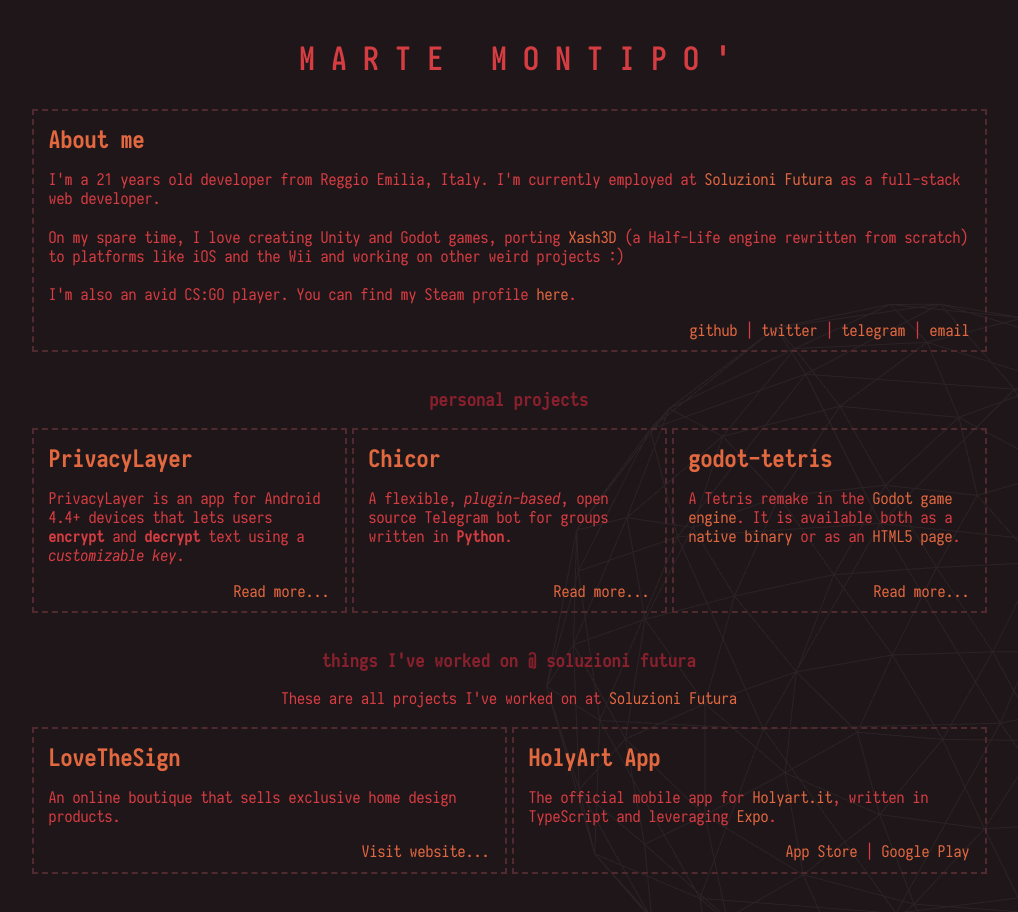
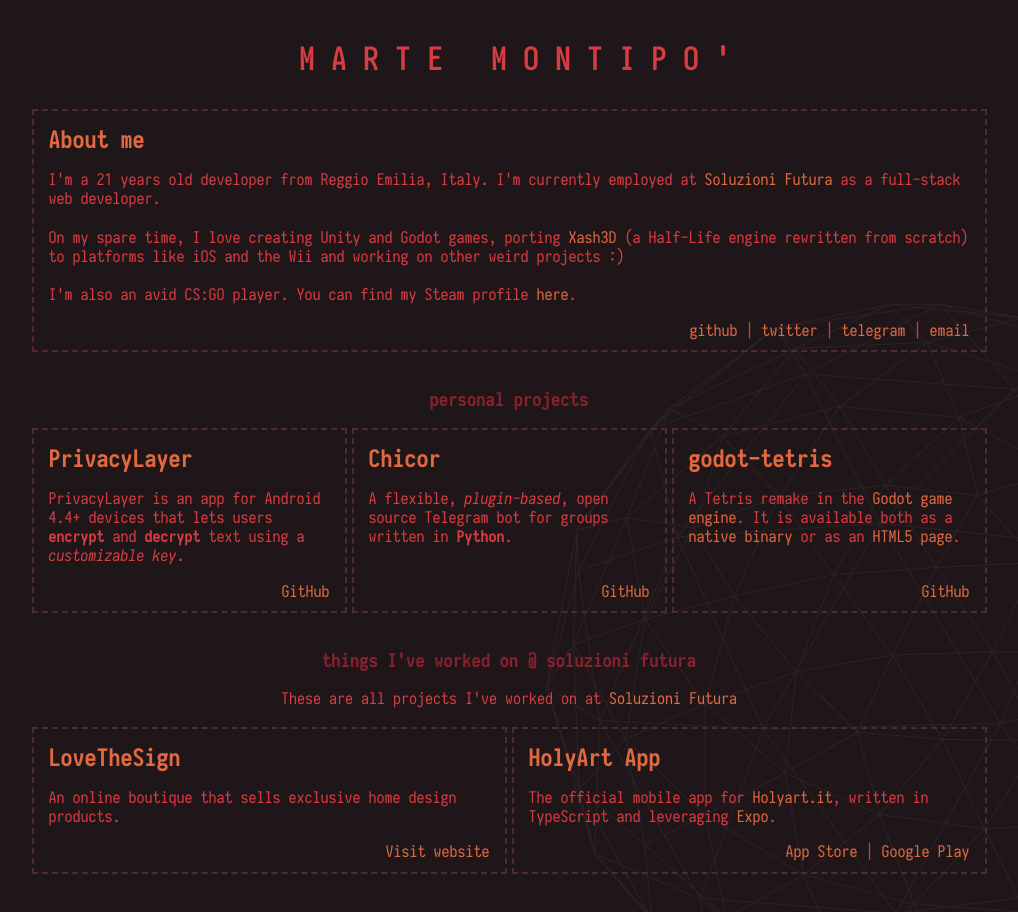
Before and after one commit to Ichicoro/next-martedev, a Next.js app: page / in a window 1280 px wide. Shown: the top 912 px of the page, without its empty margins (131-1149 px from the left). Built offline with nearby package versions, Linux system fonts and the light colour scheme.

Commit message:
Refactor links to be handled in a saner way

```diff
--- a/components/HeaderLinks.tsx
+++ b/components/HeaderLinks.tsx
@@ -1,11 +1,7 @@
 import Link from "../components/Link"
 import React, { FunctionComponent } from "react"
+import { LinkData } from "../types/LinkData"
 
-type LinkData = {
-  text: string
-  link: string
-  internal?: boolean
-}
 type HeaderLinksProps = {
   links: LinkData[]
 }
--- a/components/ProjectBox.tsx
+++ b/components/ProjectBox.tsx
@@ -1,27 +1,33 @@
 import React, { FunctionComponent, ReactNode } from "react"
 import Link from 'next/link'
+import { LinkData } from "../types/LinkData"
 
 export type ProjectBoxProps = {
   title: string
   children: ReactNode
-  link?: string | ReactNode
-  linkText?: string
-  internalLink?: string
+  links?: LinkData[]
 }
 
 const ProjectBox: FunctionComponent<ProjectBoxProps> = ({
   title,
   children,
-  link,
-  linkText = "Read more...",
-  internalLink
+  links
 }: ProjectBoxProps) => {
   return <span className='projects-box'>
     <h2 className='projects-box__title'>{title}</h2>
     <p className='projects-box__text'>
       {children}
     </p>
-    { typeof link === "string" && <>
+    <div className="readmore-a">
+      {links?.map((link, idx, arr) => <>
+        {link.internal
+          ? <Link href={link.link}>{link.text}</Link>
+          : <a href={link.link}>{link.text}</a>
+        }
+        {idx !== arr.length - 1 && <>&nbsp;|&nbsp;</>}
+      </>)}
+    </div>
+    {/* { typeof link === "string" && <>
       <div className='readmore-a'>{
         internalLink
           ? <Link href={link}>{linkText}</Link>
@@ -30,7 +36,7 @@ const ProjectBox: FunctionComponent<ProjectBoxProps> = ({
     </> }
     { typeof link === "object" && <div className="readmore-a">
       {link}
-    </div> }
+    </div> } */}
   </span>
 }
 
--- a/components/ProjectRow.tsx
+++ b/components/ProjectRow.tsx
@@ -22,9 +22,7 @@ const ProjectRow: FunctionComponent<ProjectRowProps> = ({
         return <ProjectBox
           title={box.title}
           key={`project-box-${idx}`}
-          link={box.link}
-          internalLink={box.internalLink}
-          linkText={box.linkText}
+          links={box.links}
         >
           {box.contents}
         </ProjectBox>
--- a/package.json
+++ b/package.json
@@ -10,6 +10,7 @@
   },
   "dependencies": {
     "next": "10.2.3",
+    "next-mdx-remote": "^3.0.8",
     "react": "17.0.2",
     "react-dom": "17.0.2",
     "sass": "^1.34.0",
--- a/pages/index.tsx
+++ b/pages/index.tsx
@@ -27,23 +27,13 @@ export default function Index() {
         <span id="spanbox">
           <h1 className="centralh1">Marte Montipo'</h1>
 
-          {/* <HeaderLinks links={[
-            { text: "github", link: "/", internal: true },
-            { text: "twitter", link: "https://twitter.com/_ichicoro" },
-            { text: "telegram", link: "https://t.me/Ichicoro" },
-            { text: "email", link: "mailto:me@marte.dev" }
-          ]} /> */}
-
           <span id='projects-grid-span'>
-            <ProjectBox title="About me" link={<>
-              <a href="https://github.com/ichicoro">github</a>
-              &nbsp;|&nbsp;
-              <a href="https://twitter.com/_ichicoro">twitter</a>
-              &nbsp;|&nbsp;
-              <a href="https://t.me/Ichicoro">telegram</a>
-              &nbsp;|&nbsp;
-              <a href="mailto:me@marte.dev">email</a>
-            </>}>
+            <ProjectBox title="About me" links={[
+              { link: "https://github.com/ichicoro", text: "github" },
+              { link: "https://twitter.com/_ichicoro", text: "twitter" },
+              { link: "https://t.me/Ichicoro", text: "telegram" },
+              { link: "mailto:me@marte.dev", text: "email" }
+            ]}>
               I'm a <span id="my-age">21</span> years old developer from Reggio Emilia, Italy. I'm currently employed at <Link href="https://soluzionifutura.it">Soluzioni Futura</Link> as a full-stack web developer. <br /><br />
 
               On my spare time, I love creating Unity and Godot games, porting <Link href="https://github.com/FWGS/xash3d-fwgs">Xash3D</Link> (a Half-Life engine rewritten from scratch) to platforms like iOS and the Wii and working on other weird projects :)<br /><br />
@@ -58,21 +48,21 @@ export default function Index() {
           <ProjectRow title="personal projects" data={[
             {
               title: "PrivacyLayer",
-              link: "https://github.com/Ichicoro/privacylayer",
+              links: [{ link: "https://github.com/Ichicoro/privacylayer", text: "GitHub" }],
               contents: <>
                 PrivacyLayer is an app for Android 4.4+ devices that lets users <b>encrypt</b> and <b>decrypt</b> text using a <i>customizable key</i>.
               </>
             },
             {
               title: "Chicor",
-              link: "https://github.com/Ichicoro/Chicor",
+              links: [{ link: "https://github.com/Ichicoro/Chicor", text: "GitHub" }],
               contents: <>
                 A flexible, <i>plugin-based</i>, open source Telegram bot for groups written in <b>Python</b>.
               </>
             },
             {
               title: "godot-tetris",
-              link: "https://github.com/Ichicoro/godot-tetris",
+              links: [{ link: "https://github.com/Ichicoro/godot-tetris", text: "GitHub" }],
               contents: <>
                 A Tetris remake in the <a href="https://godotengine.org">Godot game engine</a>. It is available both as a <a href="https://github.com/Ichicoro/godot-tetris/releases">native binary</a> or as an <a href="https://marte.dev/tetris">HTML5 page</a>.
               </>
@@ -88,19 +78,26 @@ export default function Index() {
             data={[
               {
                 title: "LoveTheSign",
-                link: "https://lovethesign.it",
-                linkText: "Visit website...",
+                links: [{
+                  text: "Visit website",
+                  link: "https://lovethesign.it"
+                }],
                 contents: <>
                   An online boutique that sells exclusive home design products.
                 </>
               },
               {
                 title: "HolyArt App",
-                link: <>
-                  <Link href="https://apps.apple.com/it/app/holyart-articoli-religiosi/id1538602972">App Store</Link>
-                  &nbsp;|&nbsp;
-                  <Link href="https://play.google.com/store/apps/details?id=com.pulcranet.holyart">Google Play</Link>
-                </>,
+                links: [
+                  {
+                    link: "https://apps.apple.com/it/app/holyart-articoli-religiosi/id1538602972",
+                    text: "App Store"
+                  },
+                  {
+                    link: "https://play.google.com/store/apps/details?id=com.pulcranet.holyart",
+                    text: "Google Play"
+                  }
+                ],
                 contents: <>
                   The official mobile app for <Link href="https://holyart.it">Holyart.it</Link>, written in TypeScript and leveraging <Link href="https://expo.io">Expo</Link>.
                 </>
--- /dev/null
+++ b/types/LinkData.ts
@@ -0,0 +1,7 @@
+import { ReactNode } from "react"
+
+export type LinkData = {
+  text: string | ReactNode
+  link: string
+  internal?: boolean
+}
```
Also changed, not shown: 2 other files (tests, documents, lock files or other folders).
